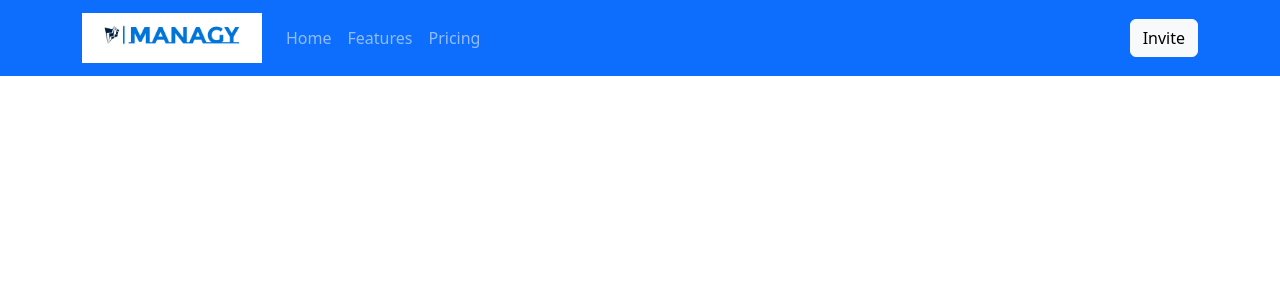
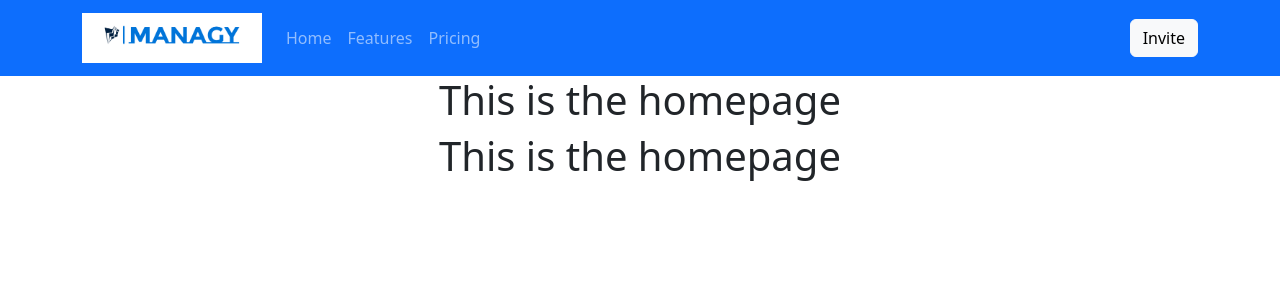
Before and after one commit to it19075136/managy-webapp, a React (Create React App) app: page / in a window 1280 px wide. Shown: the top 300 px of the page. Built offline with nearby package versions, Linux system fonts and the light colour scheme.

Commit message:
added routes

```diff
--- a/package.json
+++ b/package.json
@@ -13,6 +13,7 @@
     "react": "^18.2.0",
     "react-bootstrap": "^2.6.0",
     "react-dom": "^18.2.0",
+    "react-router-dom": "^6.4.3",
     "react-scripts": "5.0.1",
     "web-vitals": "^2.1.4"
   },
--- a/src/App.js
+++ b/src/App.js
@@ -1,11 +1,21 @@
 import './App.css';
 import 'bootstrap/dist/css/bootstrap.css';
 import Navbar from './components/WebNavbar';
+import {BrowserRouter as Router, Route, Routes} from 'react-router-dom';
+import HomePage from './components/HomePage';
+
 
 function App() {
   return (
+      <>
       <Navbar/>
-  );
-}
+      <Router>
+      <div className="App">
+        <Routes>
+          <Route index element={<HomePage/>} />
+        </Routes>
+      </div>
+    </Router></>
+  )}
 
 export default App;
--- /dev/null
+++ b/src/components/HomePage.js
@@ -0,0 +1,27 @@
+import React, { Component } from 'react';
+import PropTypes from 'prop-types';
+
+class HomePage extends Component {
+    constructor(props) {
+        super(props);
+
+    }
+
+    componentDidMount() {
+
+    }
+
+
+
+    render() {
+        return (
+            <div>
+            <h1>This is the homepage</h1>
+            <h1>This is the homepage </h1>
+            </div>
+        );
+    }
+}
+
+
+export default HomePage;
```
Also changed, not shown: 1 other file (tests, documents, lock files or other folders).
